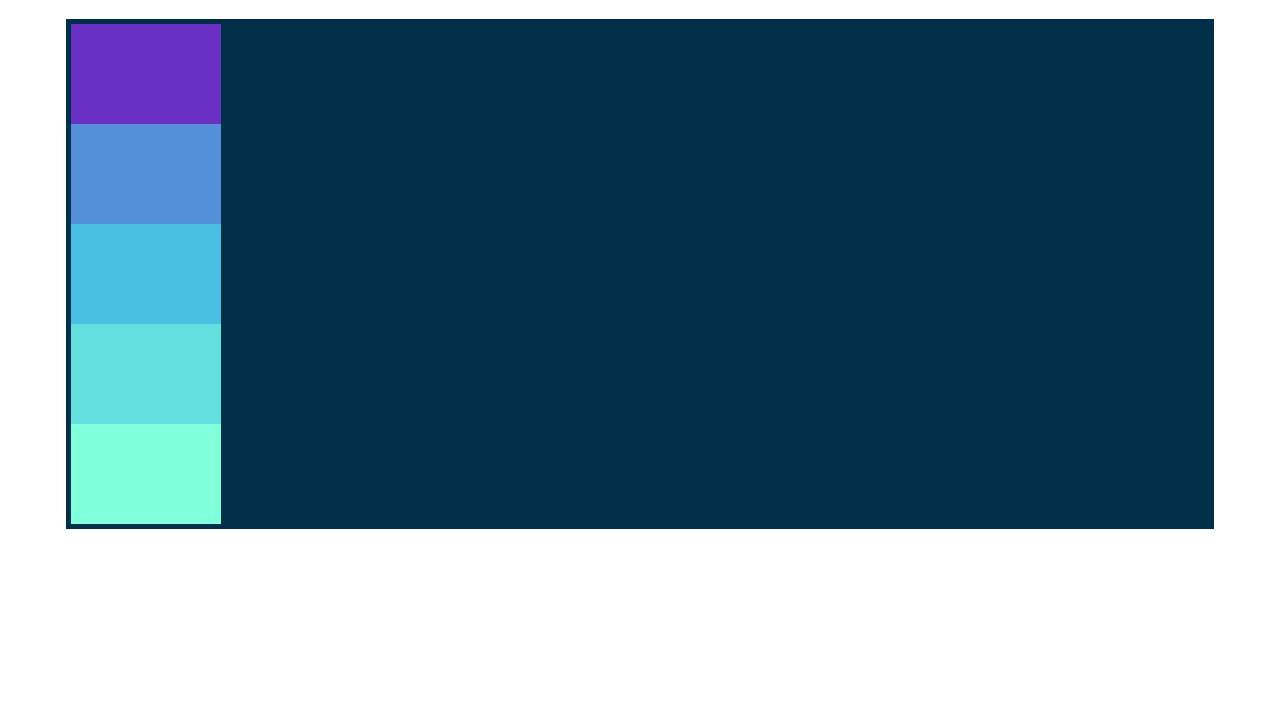
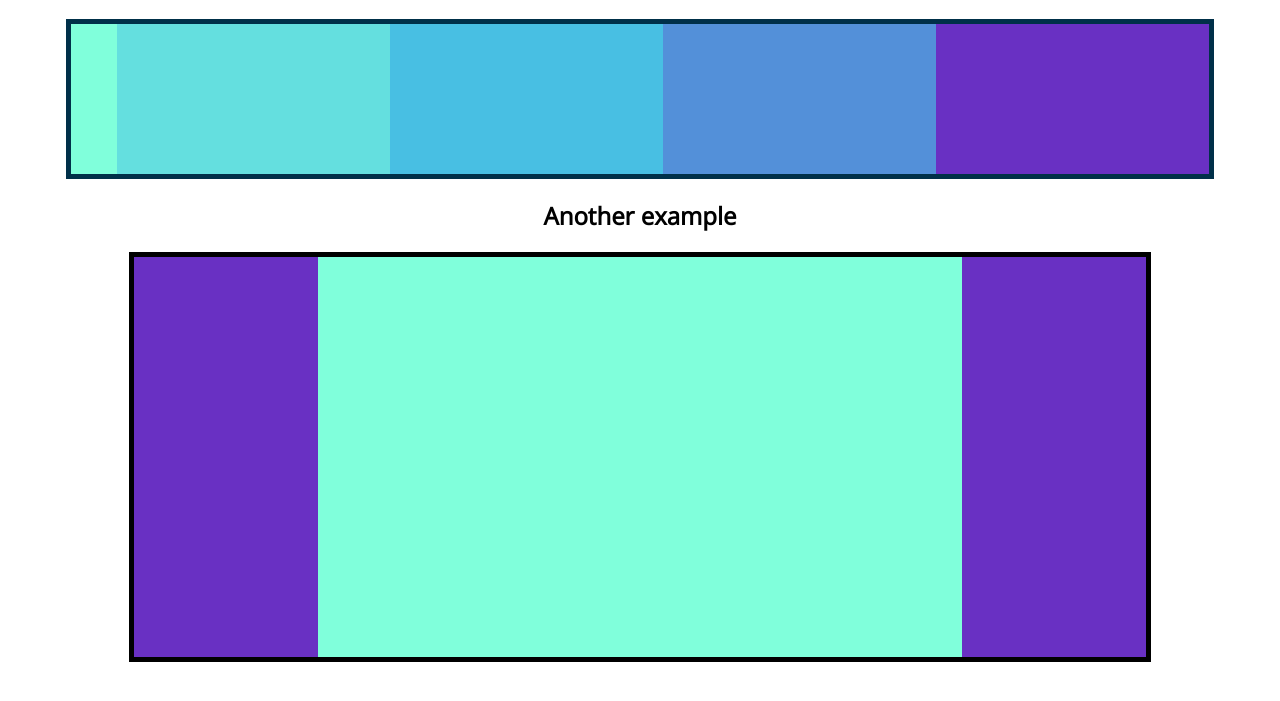
Before and after one commit to agrechykhin01/WebDevBootcamp, a plain HTML site: page CSS_intro/flexbox/index.html in a window 1280 px wide. Shown: the part 67-768 px from the top of the page. Drawn offline with nearby package versions, Linux system fonts and the light colour scheme.

Commit message:
add @media and flexbox code

```diff
--- a/CSS_intro/flexbox/app.css
+++ b/CSS_intro/flexbox/app.css
@@ -1,20 +1,50 @@
 body {
     font-family: 'Open Sans', sans-serif;
 }
-h1 {
+h1, h2 {
     text-align: center;
 }
 #container {
     background-color: #003049;
     width: 90%;
-    height: 500px;
+    /* height: 200px; */
     margin: 0 auto;
     border: 5px solid #003049;
     display: flex;
-    flex-direction: column-reverse;
+    flex-direction: row;
+    justify-content: center;
+    /* flex-wrap: wrap;     */
 }
 
 #container div {
     width: 150px;
     height: 150px;
+    flex-basis: 500px;
 }
+
+div:nth-of-type(1) {
+    flex-grow: 1;
+    flex-shrink: 2;
+}
+
+div:nth-of-type(5) {
+    flex-grow: 2;
+}
+
+main {
+    width: 80%;
+    margin: 0 auto;
+    border: 5px solid black;
+    height: 400px;
+    display: flex;
+}
+
+main .sidebar {
+    background-color: #6930c3;
+    flex: 1 2 300px;
+}
+
+main .maincontent {
+    background-color: #80ffdb;
+    flex: 2 1 800px;
+}
--- a/CSS_intro/flexbox/index.html
+++ b/CSS_intro/flexbox/index.html
@@ -20,6 +20,13 @@
         <div style="background-color: #6930c3"></div>
     </section>
 
+    <h2>Another example</h2>
+    <main>
+        <section class="sidebar"></section>
+        <section class="maincontent"></section>
+        <section class="sidebar"></section>
+    </main>
+
 </body>
 
 </html>
--- /dev/null
+++ b/CSS_intro/mediaqueries/app.css
@@ -0,0 +1,73 @@
+body {
+    font-family: 'Open Sans', sans-serif;
+}
+
+h1 {
+    font-size: 6em;
+    text-align: center;
+}
+
+nav {
+    font-size: 1.5em;
+    display: flex;
+    justify-content: space-between;
+}
+
+ul,
+li {
+    display: inline;
+    margin: 0;
+    padding: 0;
+}
+
+ul {
+    flex: 1;
+    max-width: 50%;
+    display: flex;
+    justify-content: space-evenly;
+}
+
+/* @media (min-width: 600px) and (max-width: 800px) {
+    h1 {
+        color: purple;
+    }
+} */
+
+h1 {
+    color: red;
+}
+
+@media (min-width: 300px) {
+    h1 {
+        color: orange;
+    }
+}
+
+@media (min-width: 600px) {
+    h1 {
+        color: green;
+    }
+}
+
+@media (min-width: 900px) {
+    h1 {
+        color: blue;
+    }
+}
+
+@media (max-width: 768px) {
+    h1 {
+        font-size: 4em;
+    }
+
+    nav, nav ul {
+        flex-direction: column;
+        align-items: center;
+    }
+}
+
+@media (max-width: 576px) {
+    h1 {
+        font-size: 3em;
+    }
+}
```
Also changed, not shown: CSS_intro/mediaqueries/index.html (added, +31 -0 lines).
